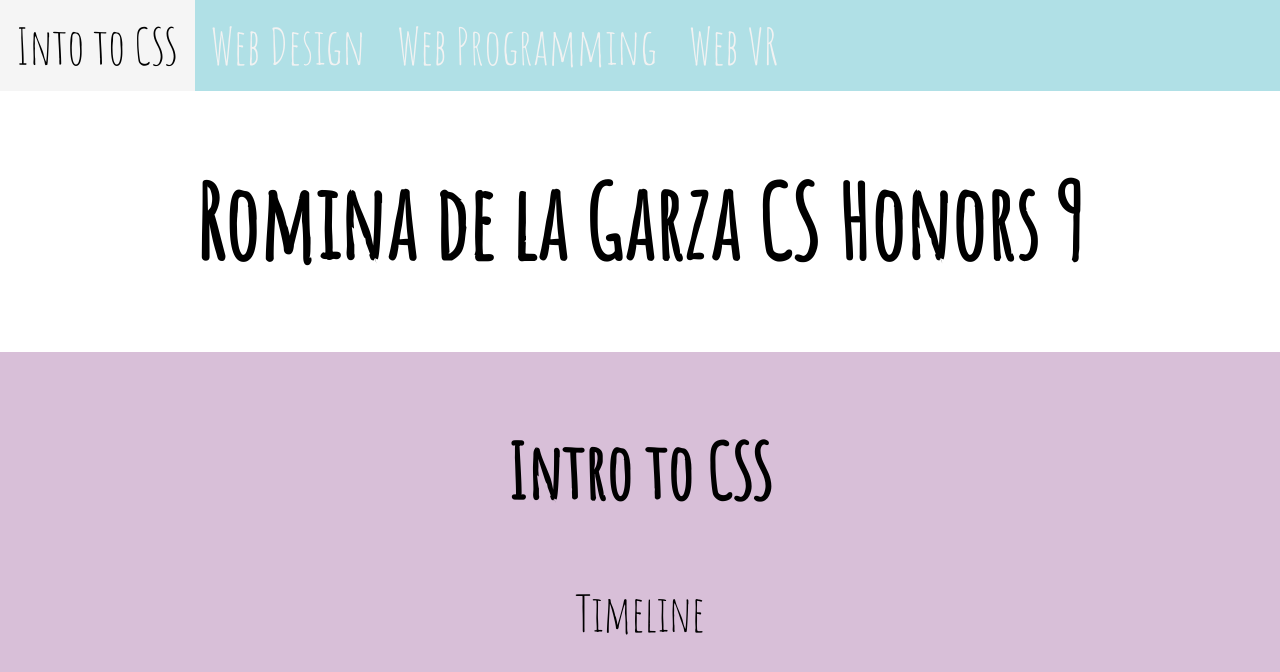
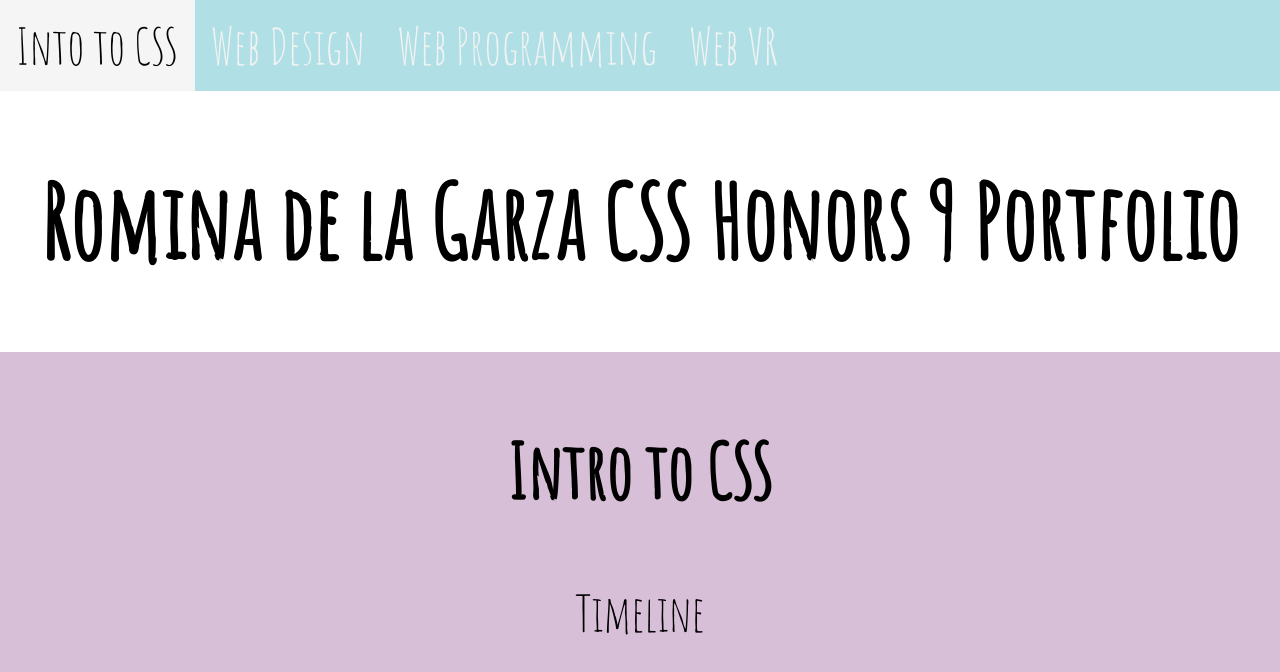
Before and after one commit to asfmcs/portfolio-22delagarza5861, a plain HTML site: page index.html in a window 1280 px wide. Shown: the top 672 px of the page. Drawn offline with Linux system fonts and the light colour scheme.

Commit message:
Update index.html

```diff
--- a/index.html
+++ b/index.html
@@ -18,7 +18,7 @@
   <a href="#webvr">Web VR</a>
 </div>
 
-<h1> Romina de la Garza CS Honors 9 </h1>
+<h1> Romina de la Garza CSS Honors 9 Portfolio </h1>
 
 <div class="content">
   <h2 id="intro">Intro to CSS</h2>
```
